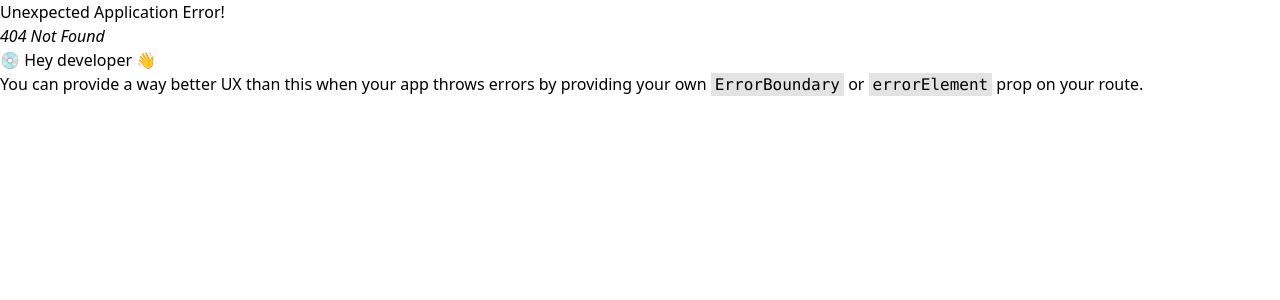
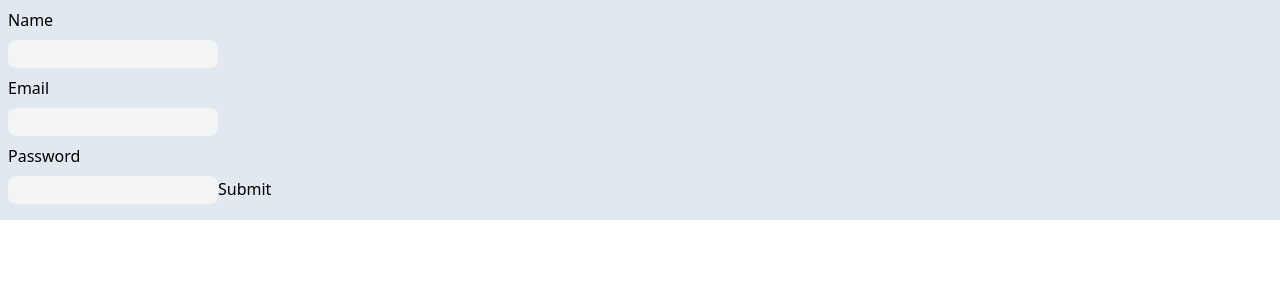
Before and after one commit to danishagarwal/React-Practice, a React (Create React App) app: page /login in a window 1280 px wide. Before the commit this address had no page. Shown: the top 300 px of the page. Built offline with nearby package versions, Linux system fonts and the light colour scheme.

Commit message:
Login form

```diff
--- a/src/App.js
+++ b/src/App.js
@@ -5,11 +5,16 @@ import { RouterProvider, createBrowserRouter } from "react-router-dom";
 import Ref from "./components/Ref";
 import Search from "./components/Search";
 import Counter from "./components/Counter";
+import Login from "./components/Login";
 
 const appRouter = createBrowserRouter([
   {
     path: "/memo",
     element: <Memo />,
+  },
+  {
+    path: "/login",
+    element: <Login />,
   },
   {
     path: "/counter",
--- /dev/null
+++ b/src/components/Login.js
@@ -0,0 +1,43 @@
+import React from "react";
+import { useRef } from "react";
+
+const Login = () => {
+  const email = useRef(null);
+  const password = useRef(null);
+
+  const handleSubmit = () => {
+    console.log(email.current.value);
+    console.log(password);
+  };
+
+  return (
+    <div className="bg-slate-200">
+      <div className="p-2">
+        <form onSubmit={(e) => e.preventDefault()}>
+          <h1>Name</h1>
+          <input
+            className="text-sm p-1 rounded-lg my-2 bg-gray-100"
+            type="text"
+          />
+          <h1>Email</h1>
+          <input
+            ref={email}
+            className="text-sm p-1 rounded-lg my-2 bg-gray-100"
+            type="email"
+          />
+
+          <h1>Password</h1>
+          <input
+            ref={password}
+            className="text-sm p-1 rounded-lg my-2 bg-gray-100"
+            type="password"
+          />
+
+          <button onClick={handleSubmit}>Submit</button>
+        </form>
+      </div>
+    </div>
+  );
+};
+
+export default Login;
```
